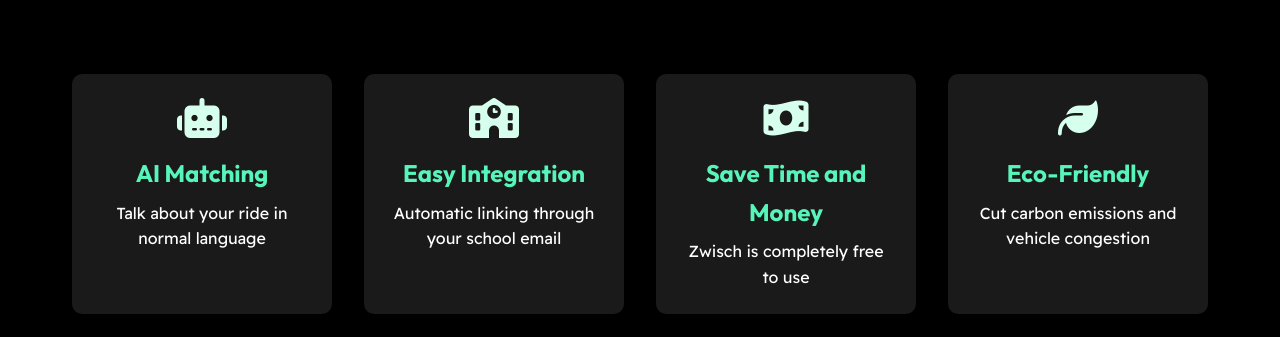
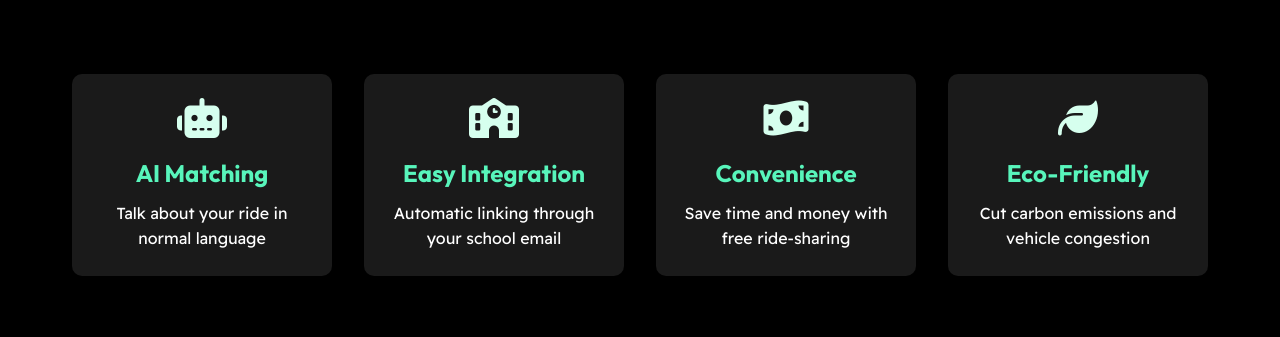
Before and after one commit to zwisch-app/website-new, a website: page public/index.html in a window 1280 px wide. Shown: the part 398-735 px from the top of the page. Drawn offline with Linux system fonts and the light colour scheme; grey boxes are pictures that could not be loaded.

Commit message:
Update text2

```diff
--- a/public/index.html
+++ b/public/index.html
@@ -73,8 +73,8 @@
                 </div>
                 <div class="feature-item">
                     <i class="fas fa-money-bill-wave" aria-hidden="true"></i>
-                    <h2>Save Time and Money</h2>
-                    <p>Zwisch is completely free to use</p>
+                    <h2>Convenience</h2>
+                    <p>Save time and money with free ride-sharing</p>
                 </div>
                 <div class="feature-item">
                     <i class="fas fa-leaf" aria-hidden="true"></i>
```
